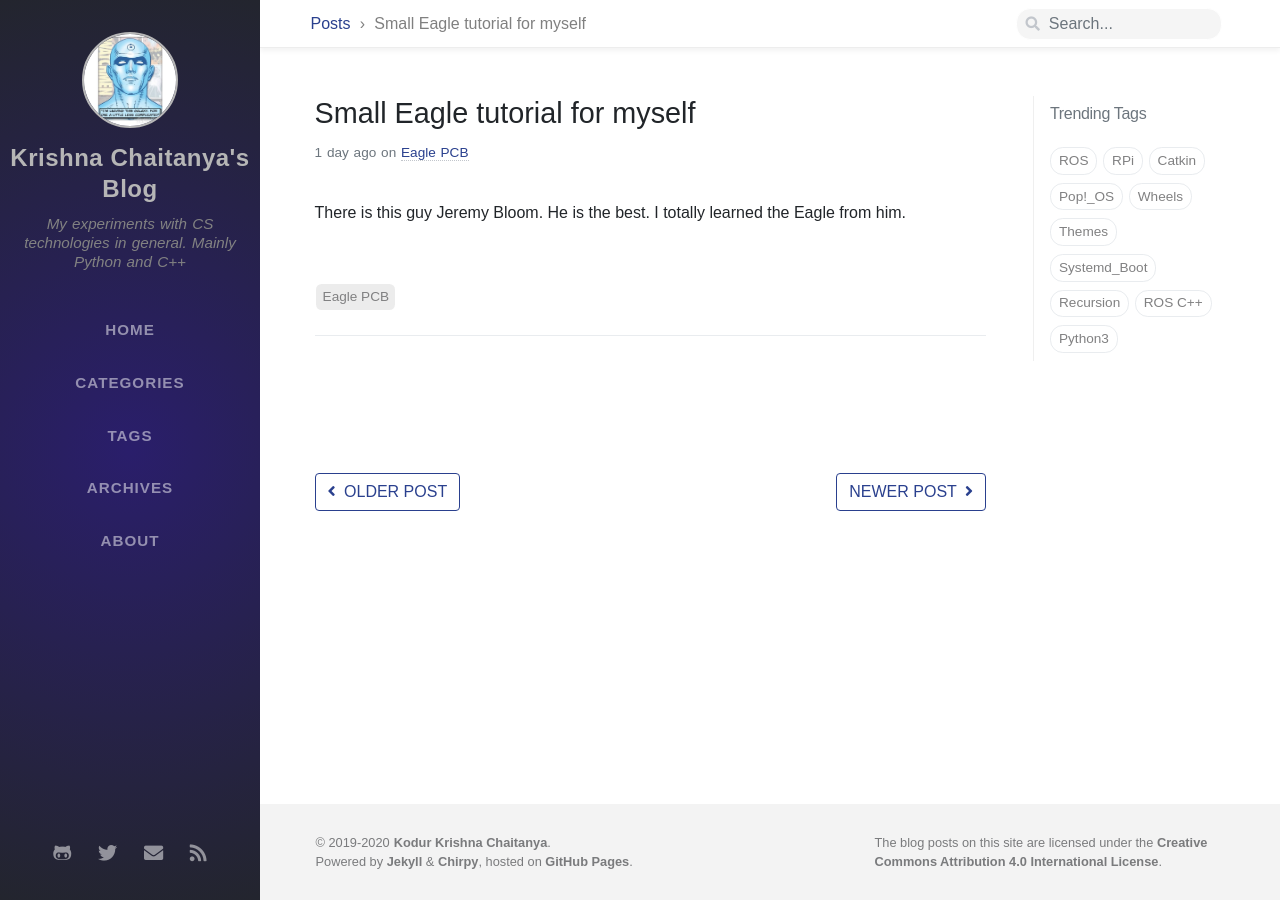
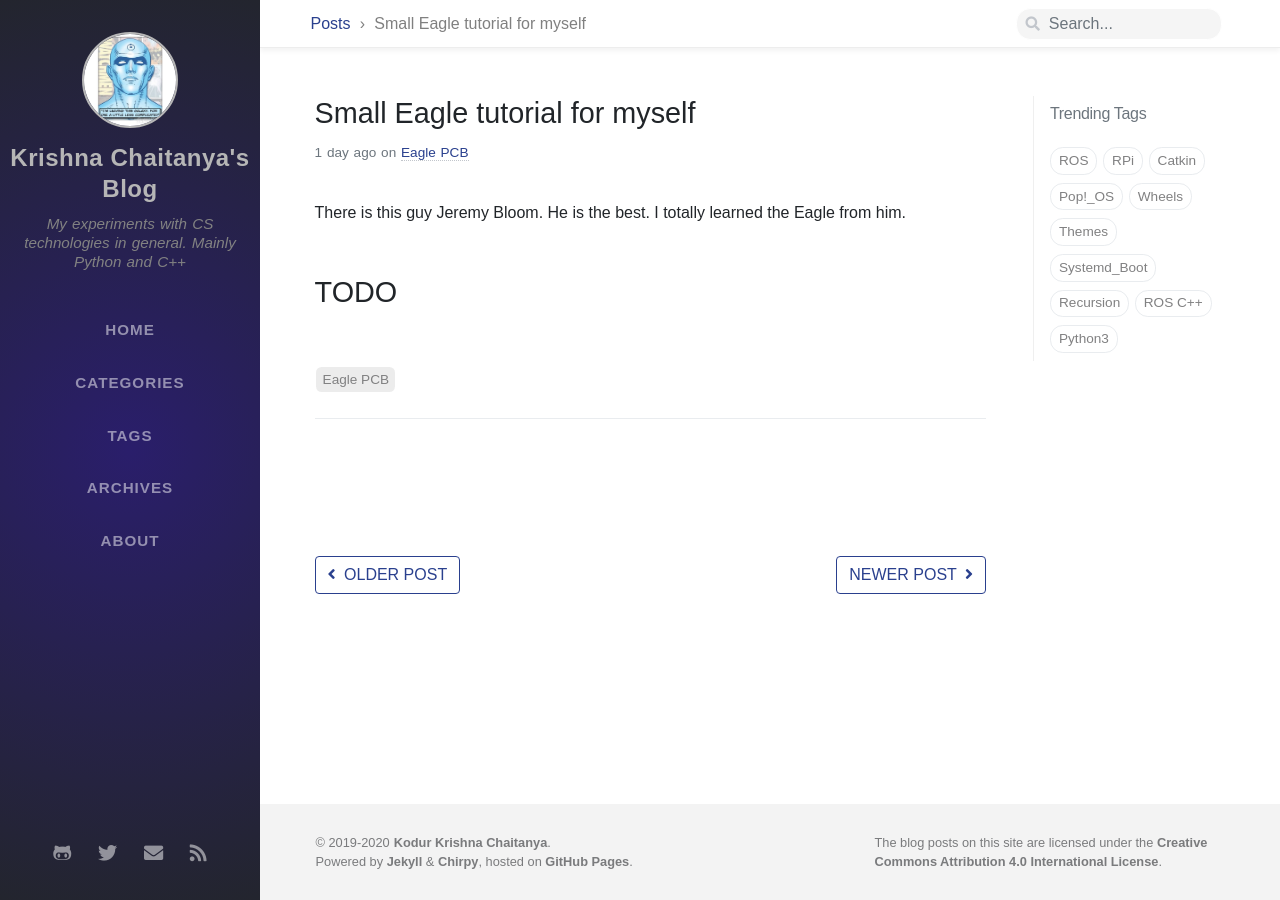
Before and after one commit to krishnachaitanya9/krishnachaitanya9.github.io, a Jekyll site: the page built from _posts/2020-02-23- Small Eagle Tutorial for myself.md, in a window 1280 px wide. Built offline with Jekyll 4.4.1, drawn with Linux system fonts in a browser that asks for light colours; nearby versions of some CDN libraries; some web fonts are replaced.

Commit message:
Blog Content

```diff
--- a/_posts/2020-02-23- Small Eagle Tutorial for myself.md
+++ b/_posts/2020-02-23- Small Eagle Tutorial for myself.md
@@ -8,3 +8,5 @@ tags: [Eagle PCB]
 
 
 There is this guy Jeremy Bloom. He is the best. I totally learned the Eagle from him.
+
+# TODO
```
